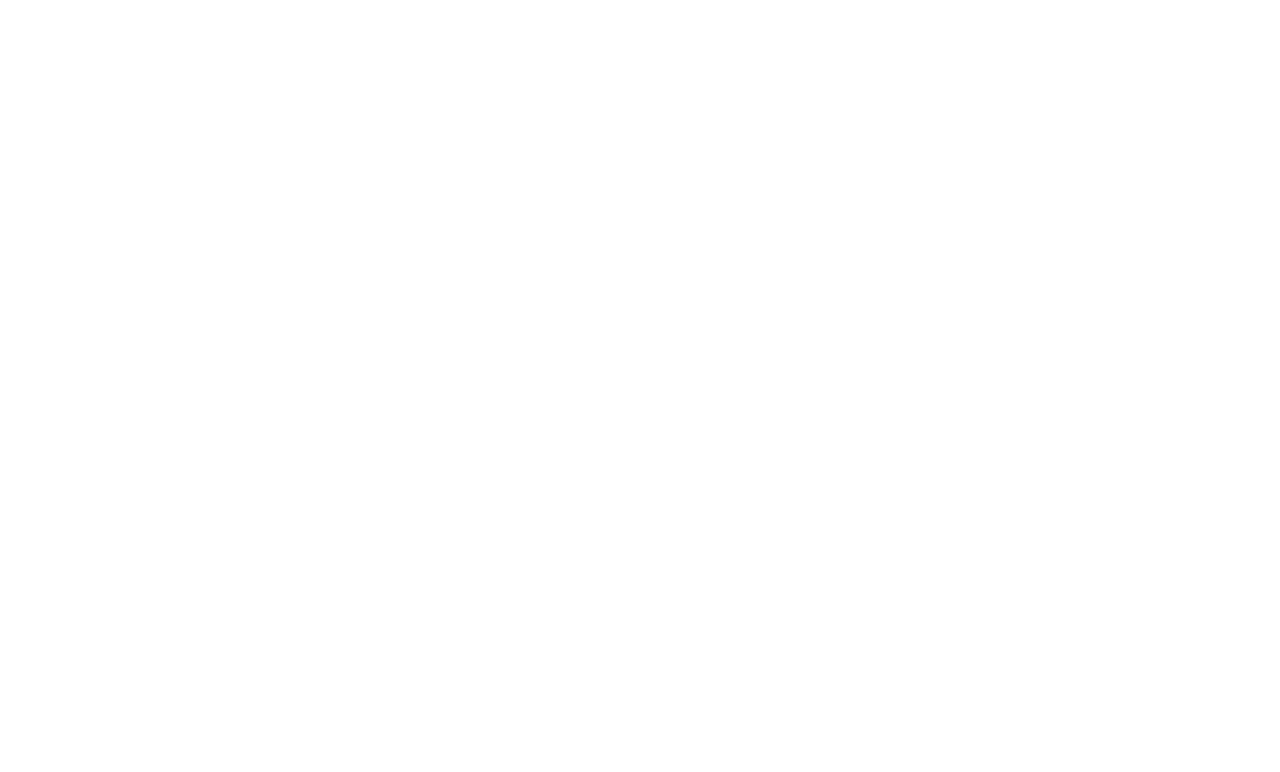
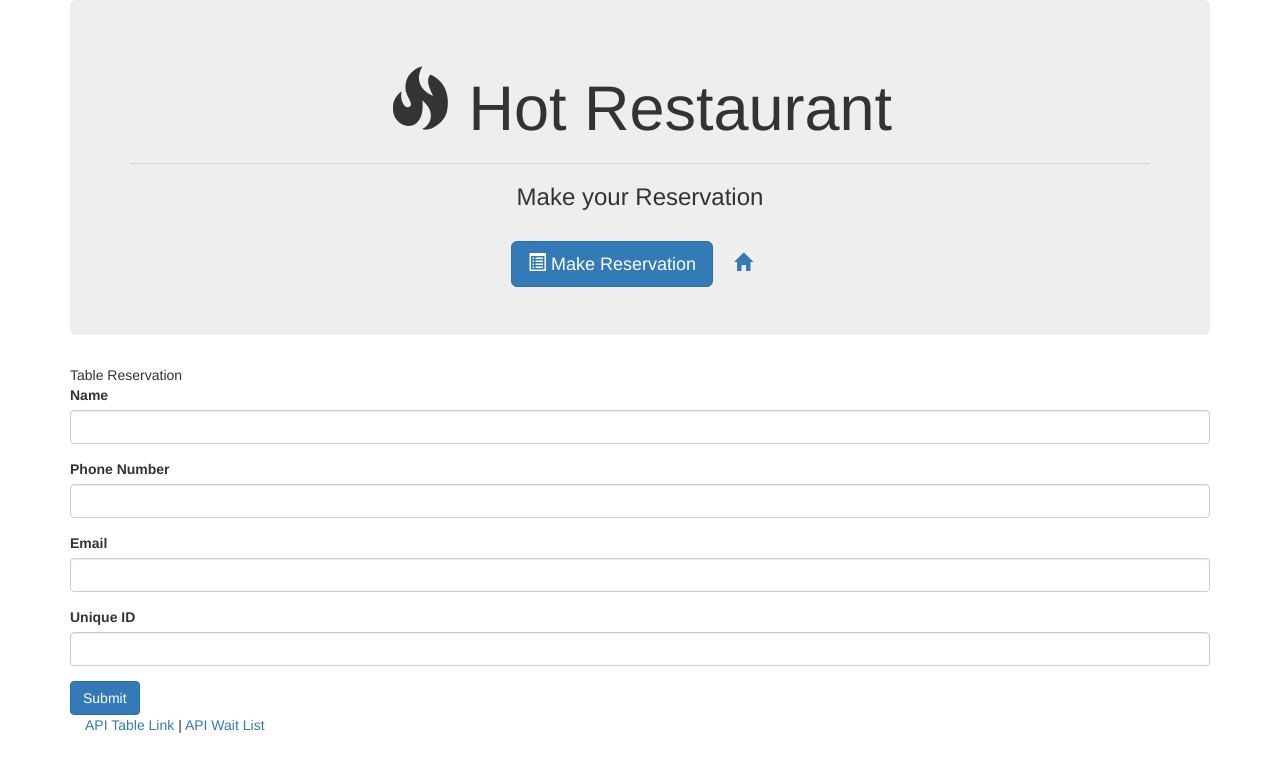
Before and after one commit to alyssamanse/hot-restaurant, a plain HTML site: page reserve.html in a window 1280 px wide. Drawn offline with nearby package versions, Linux system fonts and the light colour scheme.

Commit message:
reserve done

```diff
--- a/reserve.html
+++ b/reserve.html
@@ -7,6 +7,55 @@
   	<script src="https://maxcdn.bootstrapcdn.com/bootstrap/3.3.6/js/bootstrap.min.js"></script>
 </head>
 <body>
+  <div class="container">
+
+    <div class="jumbotron text-center">
+      <h1><span class="glyphicon glyphicon-fire"></span> Hot Restaurant</h1>
+      <hr>
+      <h3>Make your Reservation</h3>
+      <br>
+      <a href="/reserve"><button type="button" class="btn btn-primary btn-lg"><span class="glyphicon glyphicon-list-alt"></span> Make Reservation</button></a>
+      <a href="/index.html"><button type="button" class="btn btn-light btn-lg"><span class="glyphicon glyphicon-home"></span></button></a>
+    </div>
+
+	<div class="card">
+		<div class="card-title">
+			Table Reservation
+		</div>
+		<div class="card-body">
+			<form>
+				<div class="form-group">
+					<label for="name">Name</label>
+					<input type="text" class="form-control" id="name">
+				</div>
+				<div class="form-group">
+					<label for="name">Phone Number</label>
+					<input type="text" class="form-control" id="phoneNumber">
+				</div>
+				<div class="form-group">
+					<label for="name">Email</label>
+					<input type="text" class="form-control" id="email">
+				</div>
+				<div class="form-group">
+					<label for="name">Unique ID</label>
+					<input type="text" class="form-control" id="id">
+				</div>
+				<input class="btn btn-primary" type="submit" value="Submit">
+			</form>
+		</div>
+	</div>
+
+<div class="footer">
+	<div class="container">
+		<p>
+			<a href="" target="_blank">API Table Link</a>
+			|
+			<a href="" target="_blank">API Wait List</a>
+		</p>
+	</div>
+</div>
+
+</div>
 
 </body>
 </html>
```
